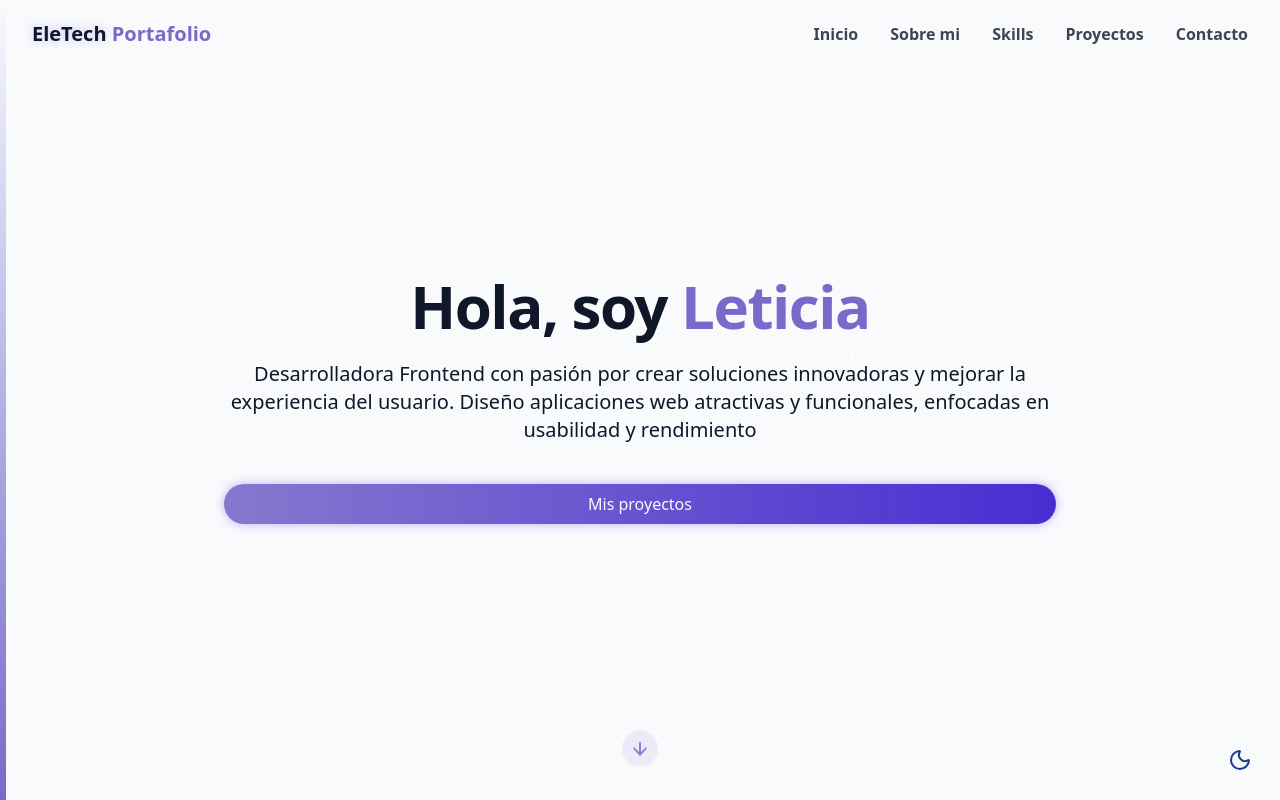
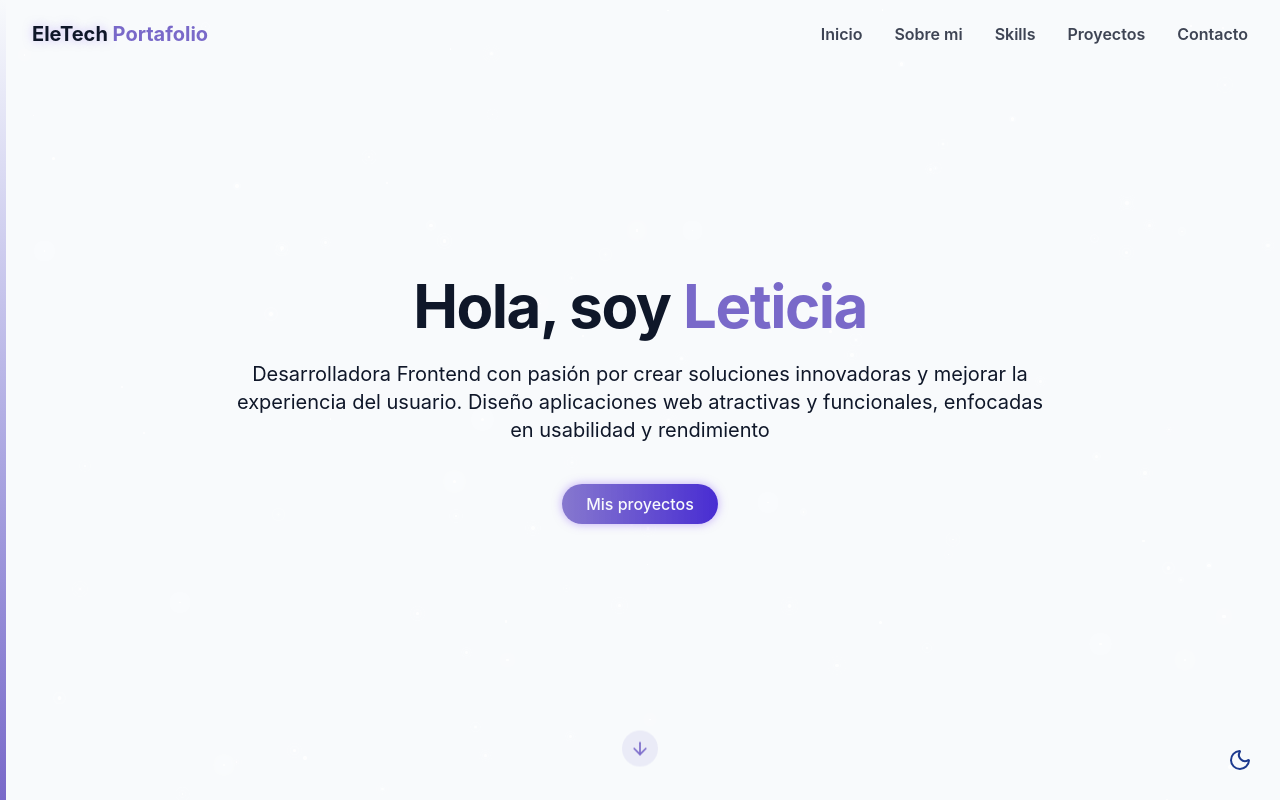
Before and after one commit to LarandaC/portfolio, a React (Vite) app: page / in a window 1280 px wide. Shown: the top 800 px of the page. Built offline with nearby package versions, Linux system fonts and the light colour scheme.

Commit message:
fix: dependencies

```diff
--- a/src/components/ui/Button.tsx
+++ b/src/components/ui/Button.tsx
@@ -1,5 +1,4 @@
 import { motion } from "framer-motion";
-import { Send } from "lucide-react";
 import { RippleContainer } from "../shared/RippleContainer";
 
 interface ButtonProps {
@@ -19,20 +18,19 @@ export const Button = ({
   const isButton = !href;
 
   const buttonClasses = `
-    cosmic-button w-full cursor-pointer
+    cosmic-button cursor-pointer
     ${isButton ? "flex items-center justify-center gap-2" : ""}
     ${isSubmitting ? "opacity-70 cursor-not-allowed" : ""}
   `;
   // si es a o href
   const specificProps = isButton
     ? { type: type, disabled: isSubmitting }
-    : { href: href };
+    : { href};
 
   return (
     <div className="flex flex-col sm:flex-row gap-4 pt-4 justify-center">
       <RippleContainer className={buttonClasses}>
         <Component
-          {...(isButton ? { type: type } : {})} // Evita pasar props inválidas
           whileHover={{ boxShadow: "0 0 15px rgba(87, 57, 156, 0.9)" }}
           whileTap={{ scale: 0.98 }}
           transition={{
@@ -41,7 +39,6 @@ export const Button = ({
             damping: 17,
             boxShadow: { duration: 0.3 },
           }}
-          // Pasamos las props específicas
           {...specificProps}
         >
           <span className="relative z-10 cursor-pointer">
```
Also changed, not shown: package.json (+23 -23 lines), 1 other file (tests, documents, lock files or other folders).
